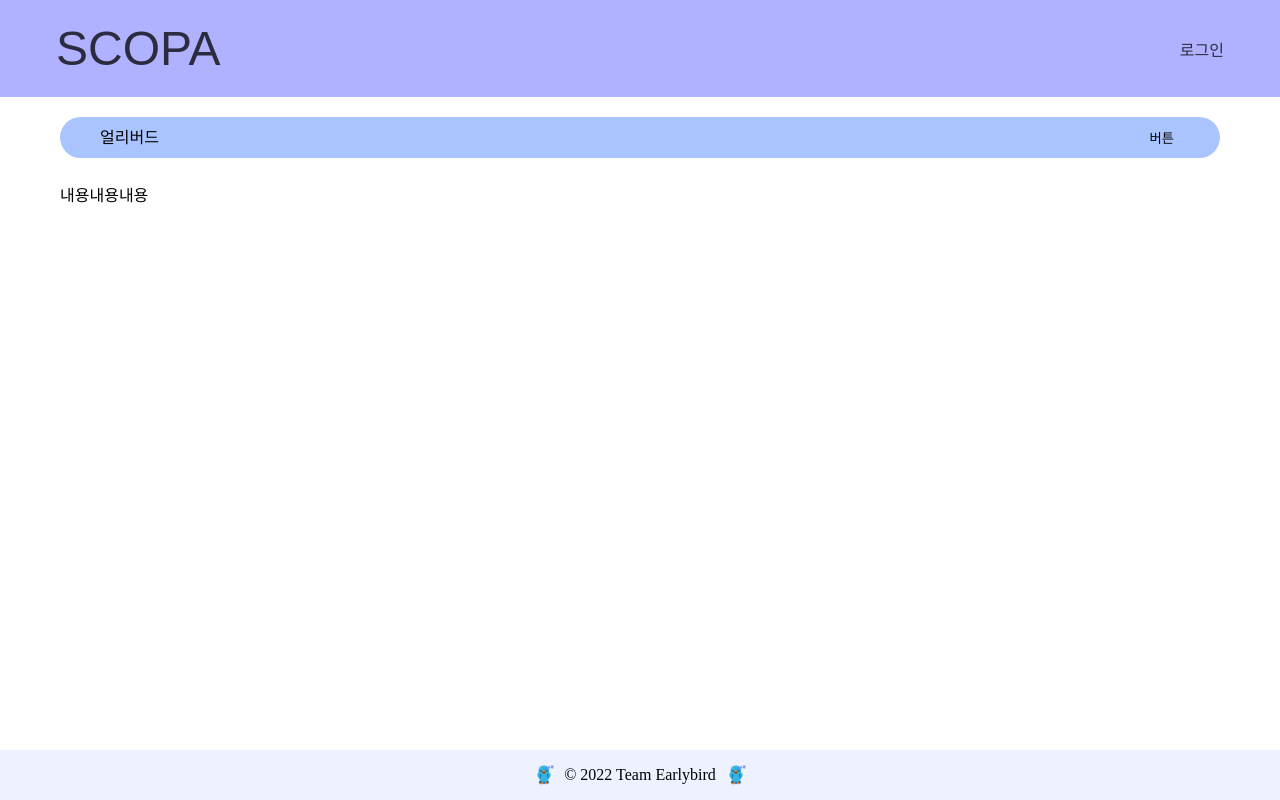
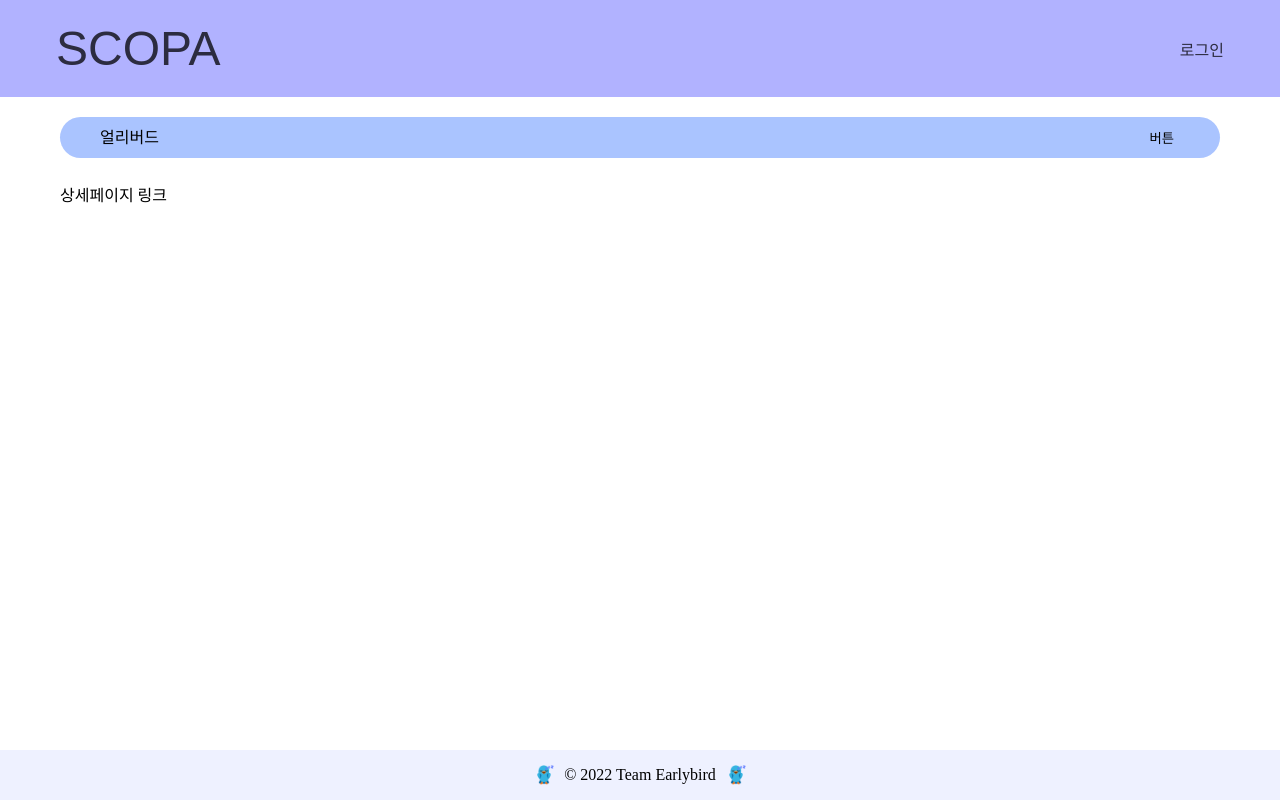
Before and after one commit to boostcampwm-2022/web25-SCOPA, a React (Create React App) app in the folder client/: page / in a window 1280 px wide. Built offline with nearby package versions, Linux system fonts and the light colour scheme; no server answers.

Commit message:
feat: 메인페이지에서 상세페이지 이동할 수 있는 링크 추가 (임시)

```diff
--- a/client/src/pages/MainPage/index.tsx
+++ b/client/src/pages/MainPage/index.tsx
@@ -1,4 +1,5 @@
 import { MiniNavBar } from 'common';
+import { Link } from 'react-router-dom';
 
 export const MainPage = () => {
   // MiniNavBar 사용례: 저렇게 투명 태그로 감싸 넣어야 space-between 잘 반영 됩니다
@@ -10,7 +11,9 @@ export const MainPage = () => {
           <button type='button'>버튼</button>
         </>
       </MiniNavBar>
-      <div>내용내용내용</div>
+      <div>
+        <Link to='/detail/4242'>상세페이지 링크</Link>
+      </div>
     </>
   );
 };
```
